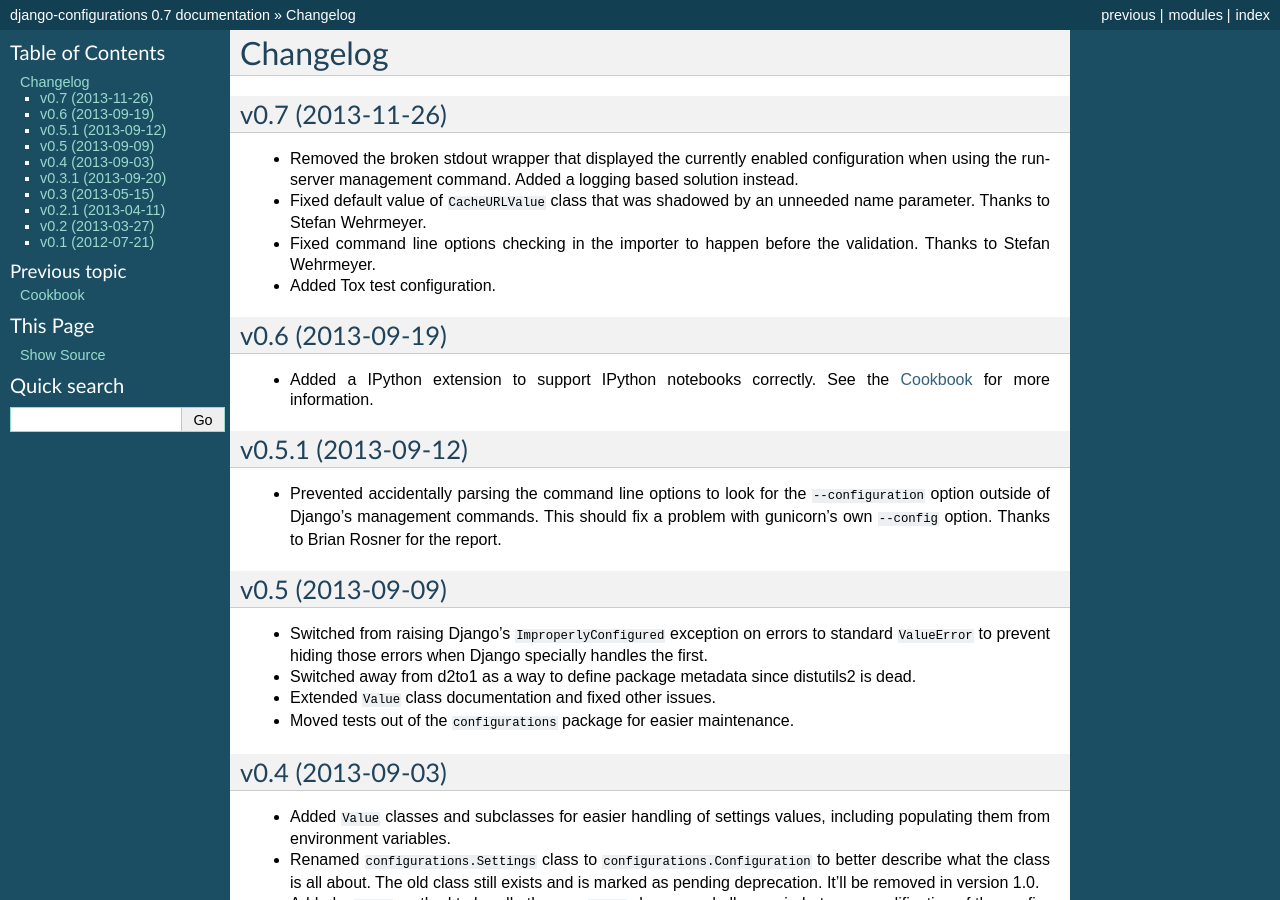
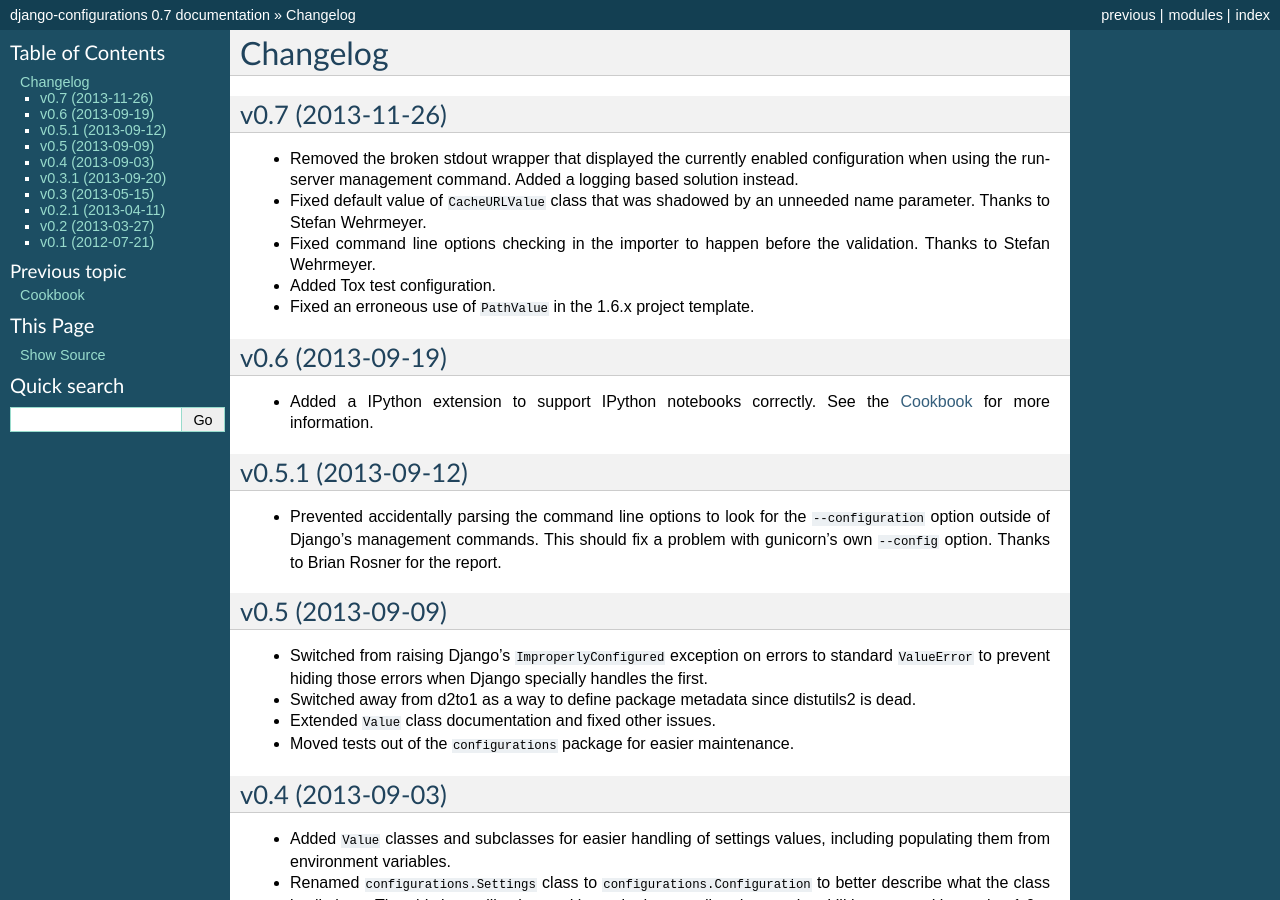
Before and after one commit to jazzband/django-configurations, a Sphinx documentation site: the page built from docs/changes.rst, in a window 1280 px wide and 900 px high. Built offline with Sphinx 7.4.7, drawn with Linux system fonts in a browser that asks for light colours.

Commit message:
Added another item to the changelog.

```diff
--- a/docs/changes.rst
+++ b/docs/changes.rst
@@ -17,6 +17,8 @@
   validation. Thanks to Stefan Wehrmeyer.
 
 - Added Tox test configuration.
+
+- Fixed an erroneous use of ``PathValue`` in the 1.6.x project template.
 
 v0.6 (2013-09-19)
 ^^^^^^^^^^^^^^^^^
```
